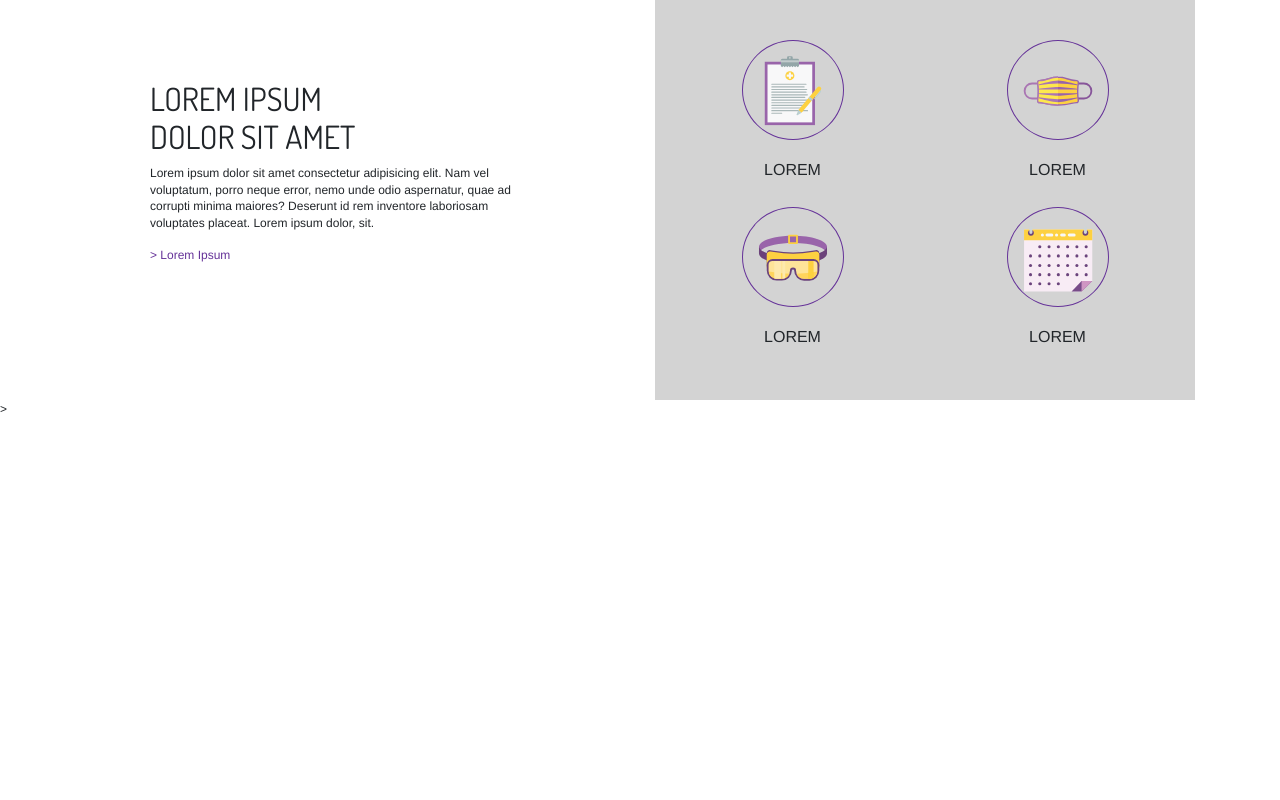
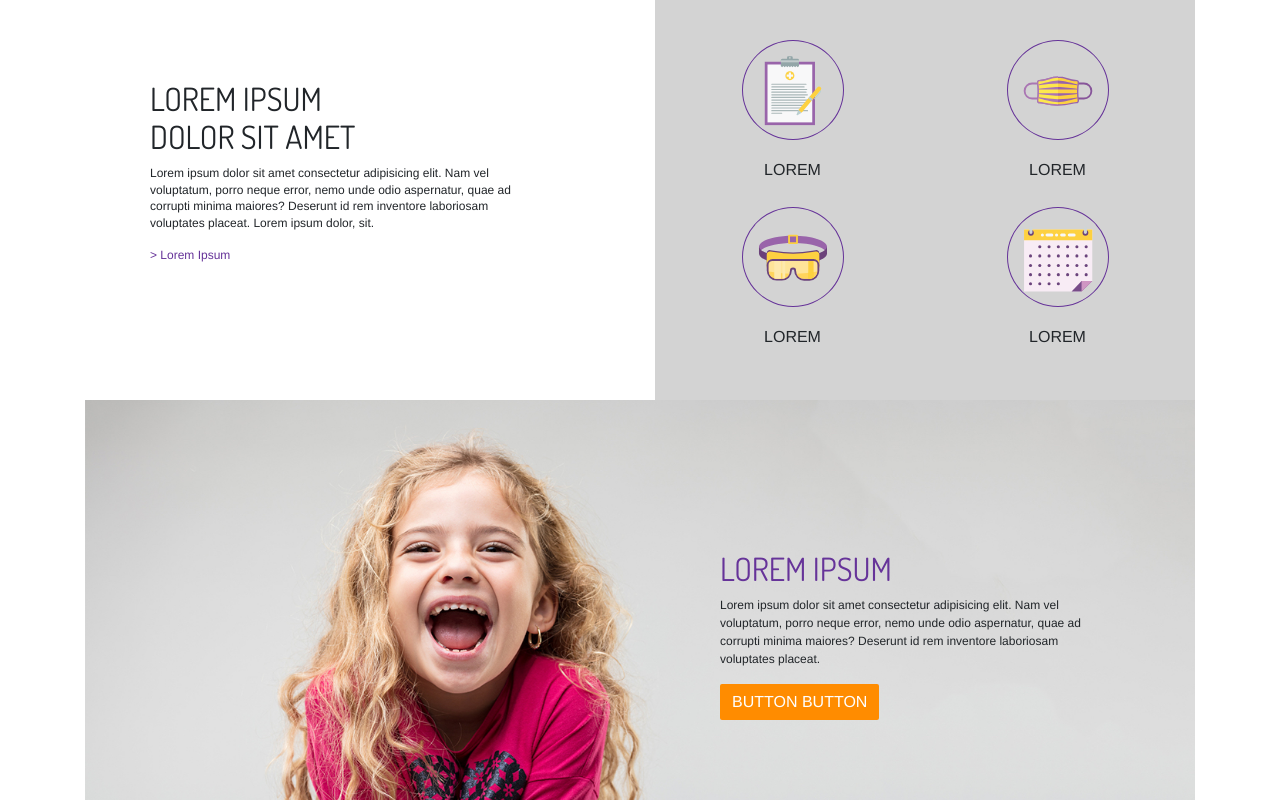
Before and after one commit to NyAntsaR/Front-End-Rooster-Grin---React, a React (Create React App) app: page / in a window 1280 px wide. Shown: the part 1300-2100 px from the top of the page. Before the commit the page ends 1718 px from the top, so only its background shows below. Built offline with nearby package versions, Linux system fonts and the light colour scheme; a web font is replaced by a local one; what react-animations would draw is missing.

Commit message:
Section five

```diff
--- a/src/App.js
+++ b/src/App.js
@@ -3,6 +3,7 @@ import Header from './components/Header/Header'
 import SectionTwo from './components/SectionTwo/SectionTwo'
 import SectionThree from './components/SectionThree/SectionThree'
 import SectionFour from './components/SectionFour/SectionFour'
+import SectionFive from './components/SectionFive/SectionFive'
 import './App.css';
 
 function App() {
@@ -11,7 +12,8 @@ function App() {
       <Header />
       <SectionTwo />
       <SectionThree />
-      <SectionFour />>
+      <SectionFour />
+      <SectionFive />
     </div>
   );
 }
--- /dev/null
+++ b/src/components/SectionFive/SectionFive.jsx
@@ -0,0 +1,118 @@
+import React from 'react';
+import styles from '../SectionFive/SectionFive.module.css'
+import { useMediaQuery } from 'react-responsive';
+
+const Desktop = ({ children }) => {
+    const isDesktop = useMediaQuery({ minWidth: 992 })
+    return isDesktop ? children : null
+}
+const Tablet = ({ children }) => {
+    const isTablet = useMediaQuery({ minWidth: 768, maxWidth: 991 })
+    return isTablet ? children : null
+}
+const Mobile = ({ children }) => {
+    const isMobile = useMediaQuery({ maxWidth: 767 })
+    return isMobile ? children : null
+}
+
+const Sectionfive = (props) => (
+    <>
+        <Desktop>
+            <div class="container" id="sectionFive">
+                <div className={styles.bg} >
+                    <div className="row">
+                        <div className="col-lg-6 nopadding"></div>
+
+                        <div className="col-lg-6 nopadding">
+                            <div className="container" id={styles.text}>
+                                <h2 className={styles.header}>Lorem ipsum</h2>
+                                <p> Lorem ipsum dolor sit amet consectetur adipisicing elit.
+                                    Nam vel voluptatum, porro neque error, nemo unde odio aspernatur,
+                                    quae ad corrupti minima maiores? Deserunt id rem inventore laboriosam
+                                    voluptates placeat.
+                                </p>
+                                <button
+                                    type="button"
+                                    className="btn btn-dark"
+                                    style={{
+                                        backgroundColor:"#FF8C00",
+                                        border:"none",
+                                        borderRadius:"2px",
+                                    }}
+                                >
+                                    BUTTON BUTTON
+                                </button>
+                            </div>
+                        </div>
+                    </div>
+                </div>
+            </div>
+        </Desktop>
+
+        <Tablet>
+            <div className="container">
+                <div className={styles.bg} >
+                    <div class="row">
+                        <div class="col-lg-6 nopadding">
+                            <div class="container" id={styles.text} style={{width:"500px"}}>
+                                <h2 className={styles.header} style={{ fontSize:"25px"}}>Lorem ipsum</h2>
+                                <p style={{ backgroundColor: "rgba(0,0,0,.6)", color: "#fff", fontSize: "15px"}}> Lorem ipsum dolor sit amet consectetur adipisicing elit.
+                                    Nam vel voluptatum, porro neque error, nemo unde odio aspernatur,
+                                    quae ad corrupti minima maiores? Deserunt id rem inventore laboriosam
+                                    voluptates placeat.
+                                </p>
+                                <button
+                                    type="button"
+                                    className="btn btn-dark"
+                                    style={{
+                                        backgroundColor:"#FF8C00",
+                                        border:"none",
+                                        borderRadius:"2px",
+                                        fontSize:"10px",
+                                        widht: "300px"
+                                    }}
+                                >
+                                    BUTTON BUTTON
+                                </button>
+                            </div>
+                        </div>
+                    </div>
+                </div>
+            </div>
+        </Tablet>
+
+        <Mobile>
+            <div className="container">
+                <div className={styles.bg} >
+                    <div class="row">
+                        <div class="col-lg-6 nopadding">
+                            <div class="container" id={styles.text} style={{width:"300px"}}>
+                                <h2 className={styles.header} style={{ fontSize:"25px"}}>Lorem ipsum</h2>
+                                <p style={{ backgroundColor: "rgba(0,0,0,.6)", color: "#fff", fontSize: "15px"}}> Lorem ipsum dolor sit amet consectetur adipisicing elit.
+                                    Nam vel voluptatum, porro neque error, nemo unde odio aspernatur,
+                                    quae ad corrupti minima maiores? Deserunt id rem inventore laboriosam
+                                    voluptates placeat.
+                                </p>
+                                <button
+                                    type="button"
+                                    className="btn btn-dark"
+                                    style={{
+                                        backgroundColor:"#FF8C00",
+                                        border:"none",
+                                        borderRadius:"2px",
+                                        fontSize:"10px",
+                                        widht: "300px"
+                                    }}
+                                >
+                                    BUTTON BUTTON
+                                </button>
+                            </div>
+                        </div>
+                    </div>
+                </div>
+            </div>
+        </Mobile>
+    </>
+)
+
+export default Sectionfive;
--- /dev/null
+++ b/src/components/SectionFive/SectionFive.module.css
@@ -0,0 +1,28 @@
+/*-----DESKTOP----*/
+.bg{
+    width: 100%;
+    height: 400px;
+    background-size: cover;
+    background-image: url('../../image/banner-2.jpg');
+    position: relative;
+}
+
+#text{
+    margin: 150px 0px 0px 50px;;
+    width: 400px;
+    height: 160px;
+}
+
+.header{
+    text-transform: uppercase;
+    color: #663399;
+    font-family: 'Dosis', sans-serif;
+}
+
+/*-----MOBILE----*/
+.bgMobile{
+    width: 100%;
+    background-size: cover;
+    background-image: url('../../image/bannerMobile-1.jpg');
+    position: relative;
+}
--- a/src/components/SectionFour/SectionFour.jsx
+++ b/src/components/SectionFour/SectionFour.jsx
@@ -181,7 +181,7 @@ class SectionFour extends Component {
                 <div className="container">
                         <div className="row">
                             <div className="col-lg-6">
-                                <div className="container" id={styles.text} style={{height: "330px", width: "400px"}}>
+                                <div className="container" style={{margin: "40px 9px 30px 30px", height:'350px', padding: "25px"}}>
                                     <h2 className={styles.header} style={{fontSize:"25px"}}>Lorem ipsum <br></br> dolor sit amet</h2>
 
                                     <ReadMore
--- a/src/components/SectionThree/SectionThree.jsx
+++ b/src/components/SectionThree/SectionThree.jsx
@@ -25,7 +25,7 @@ class SectionTwo extends Component {
                             <div class="row">
                                 <div class="col-lg-6 nopadding">
                                     <div class="container" id={styles.text}>
-                                    <h2 className={styles.header}>Lorem ipsum</h2>
+                                        <h2 className={styles.header}>Lorem ipsum</h2>
                                         <button
                                             type="button"
                                             className="btn btn-dark"
--- a/src/components/SectionTwo/SectionTwo.jsx
+++ b/src/components/SectionTwo/SectionTwo.jsx
@@ -112,7 +112,7 @@ class SectionTwo extends Component {
                 <div className="container">
                         <div className="row">
                             <div className="col-lg-6">
-                                <div className="container" style={{margin: "40px 9px 30px 30px", height:'230px', padding: "25px"}}>
+                                <div className="container" style={{margin: "40px 9px 30px 30px", height:'350px', padding: "25px"}}>
                                     <h2 className={styles.header} style={{fontSize: "20px"}}>Lorem ipsum</h2>
                                     <ReadMore
                                         text="Lorem ipsum dolor sit amet consectetur adipisicing elit.
```
